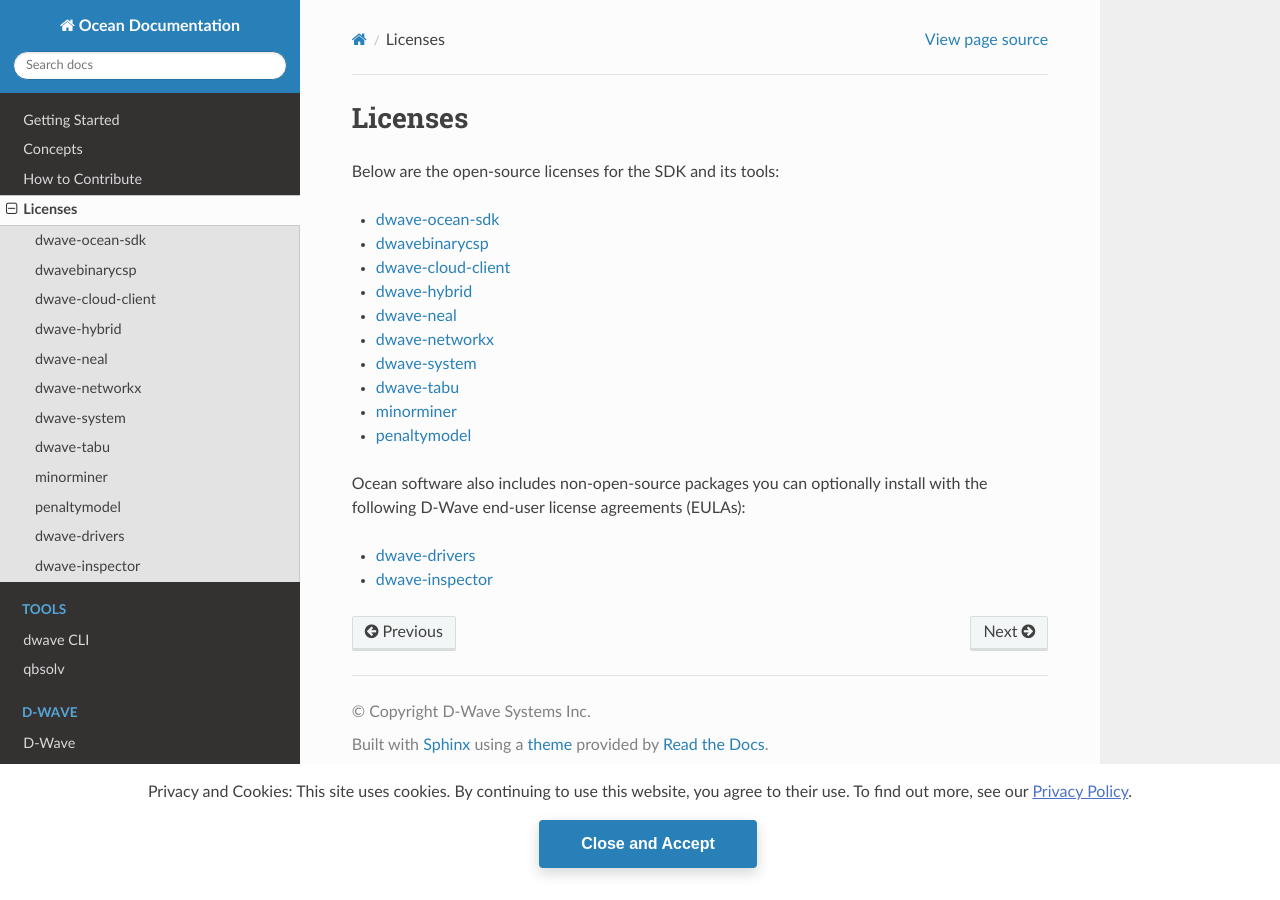
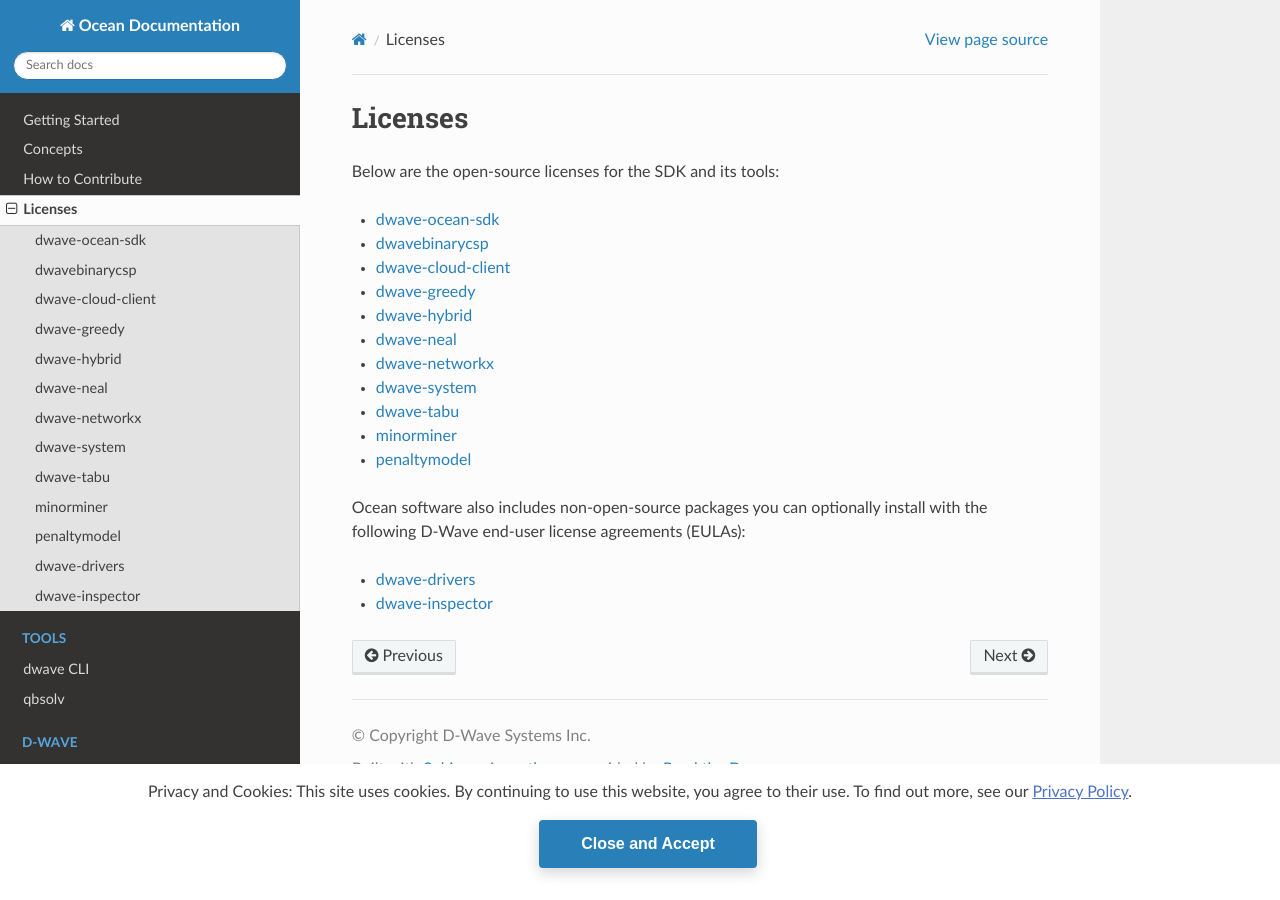
Before and after one commit to dwavesystems/dwave-ocean-sdk, a Sphinx documentation site: the page built from docs/licenses.rst, in a window 1280 px wide. Built offline with Sphinx 7.4.7 and the Read the Docs theme 2.0.0, drawn with Linux system fonts in a browser that asks for light colours; pages that are not in the unit, such as notebooks, are missing from menus; the version number could not be read and is left out.

Commit message:
Add greedy license

```diff
--- a/docs/licenses.rst
+++ b/docs/licenses.rst
@@ -10,6 +10,7 @@
    licenses/sdk
    licenses/binarycsp
    licenses/cloud
+   licenses/greedy
    licenses/hybrid
    licenses/neal
    licenses/dnx
--- /dev/null
+++ b/docs/licenses/greedy.rst
@@ -0,0 +1,5 @@
+============
+dwave-greedy
+============
+
+.. include:: ../docs_greedy/LICENSE
```
